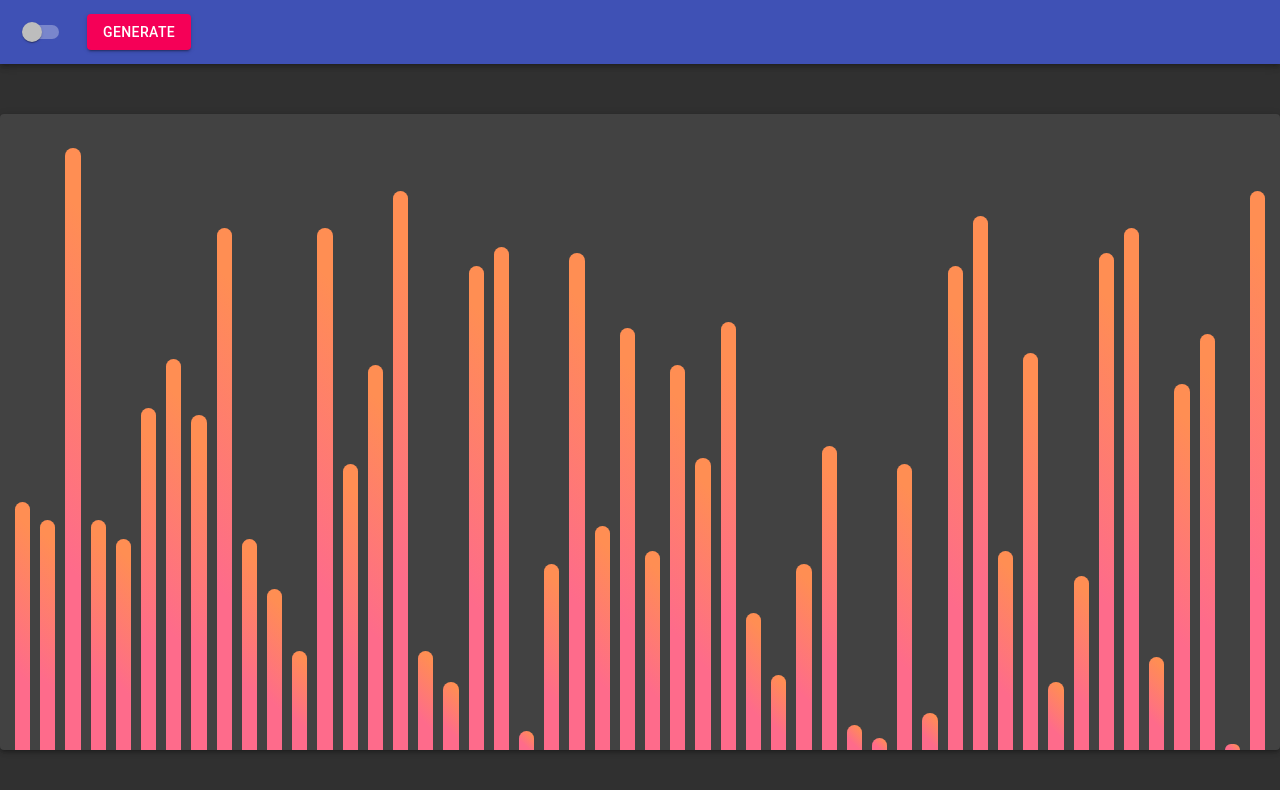
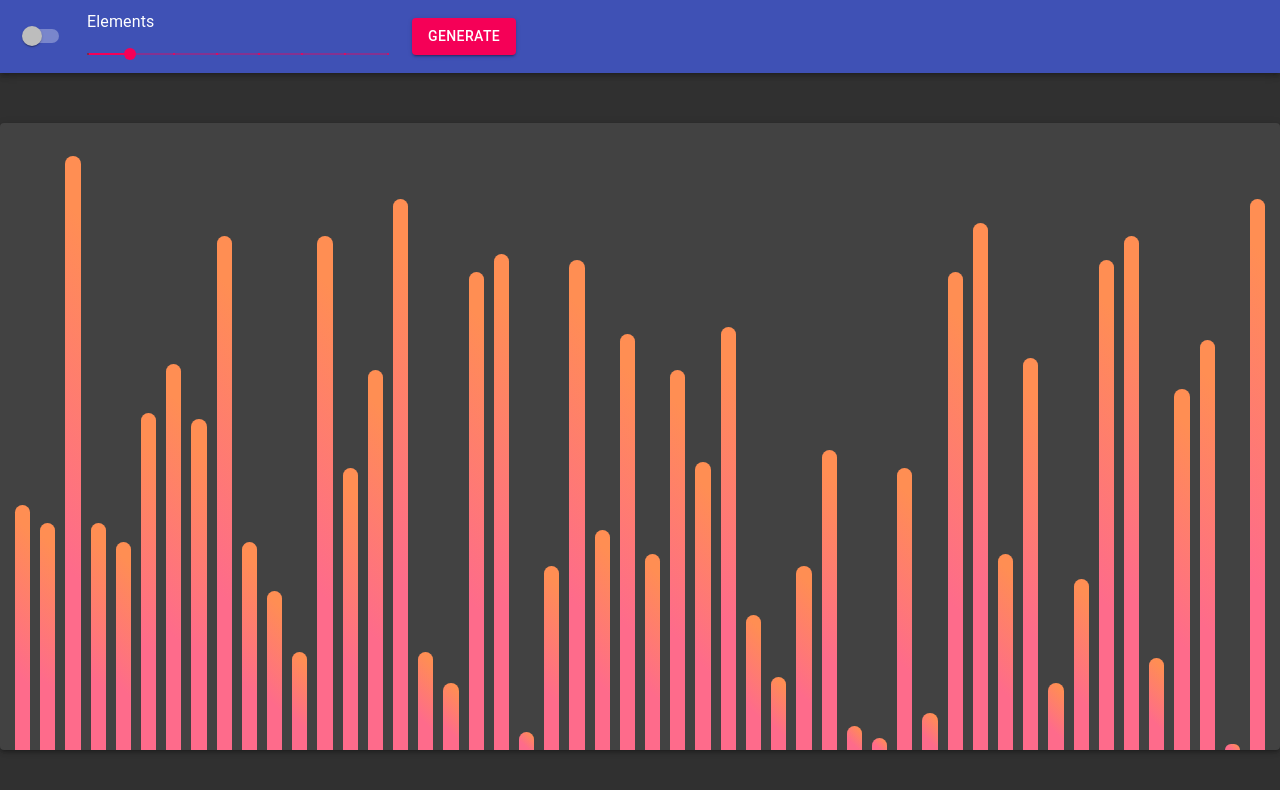
Before and after one commit to TomasPabloFerreira/sorting-visualizer, a React (Create React App) app: page / in a window 1280 px wide. Shown: the top 790 px of the page. Built offline with nearby package versions, Linux system fonts and the light colour scheme.

Commit message:
feat: create data size selector

```diff
--- a/src/App.js
+++ b/src/App.js
@@ -17,6 +17,7 @@ function App() {
 				<Navbar
 					handleToggleThemeMode={toggleThemeMode}
 					handleGenerateData={setGeneratedData}
+					initialDataSize={initialDataSize}
 				/>
 
 				<Visualizer data={data}/>
--- /dev/null
+++ b/src/components/DataSizeSelector.js
@@ -0,0 +1,50 @@
+import { makeStyles, Typography, Slider, Button } from '@material-ui/core'
+import { useState } from 'react'
+
+const useStyles = makeStyles({
+	slider: {
+		width: 300,
+		marginTop: 10,
+		marginRight: 25
+	}
+})
+
+const DataSizeSelector = ({ handleGenerateData, initialDataSize }) => {
+	const styles = useStyles()
+	const [dataSize, setDataSize] = useState(initialDataSize)
+
+	const generate = () => {
+		handleGenerateData(dataSize)
+	}
+
+	const handleSliderChange = (e, val) => {
+		setDataSize(val)
+	}
+
+	return (
+		<>
+			<div className={styles.slider}>
+
+				<Typography id="discrete-slider" gutterBottom>
+					Elements
+				</Typography>
+				<Slider
+					defaultValue={50}
+					valueLabelDisplay="auto"
+					step={25}
+					marks
+					min={25}
+					max={200}
+					color="secondary"
+					onChangeCommitted={handleSliderChange}
+				/>
+			</div>
+
+			<Button variant="contained" color="secondary" onClick={generate}>
+				GENERATE
+			</Button>
+		</>
+	)
+}
+
+export default DataSizeSelector
--- a/src/components/Navbar.js
+++ b/src/components/Navbar.js
@@ -1,6 +1,11 @@
-import { AppBar, Toolbar, Button, FormControlLabel, Switch } from '@material-ui/core'
+import { AppBar,Toolbar, FormControlLabel, Switch } from '@material-ui/core'
+import DataSizeSelector from './DataSizeSelector'
 
-const Navbar = ({ handleToggleThemeMode, handleGenerateData }) => {
+const Navbar = ({
+	handleToggleThemeMode,
+	handleGenerateData,
+	initialDataSize
+}) => {
 	return (
 		<AppBar position="static">
 			<Toolbar>
@@ -9,9 +14,10 @@ const Navbar = ({ handleToggleThemeMode, handleGenerateData }) => {
 					control={<Switch onClick={handleToggleThemeMode} />}
 				/>
 
-				<Button variant="contained" color="secondary" onClick={() => {handleGenerateData(200)}}>
-					GENERATE
-				</Button>
+				<DataSizeSelector
+					handleGenerateData={handleGenerateData}
+					initialDataSize={initialDataSize}
+				/>
 
 			</Toolbar>
 		</AppBar>
```
